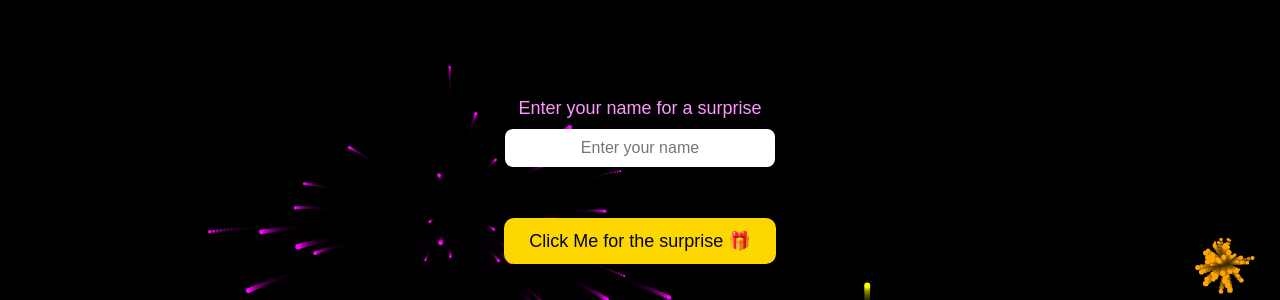
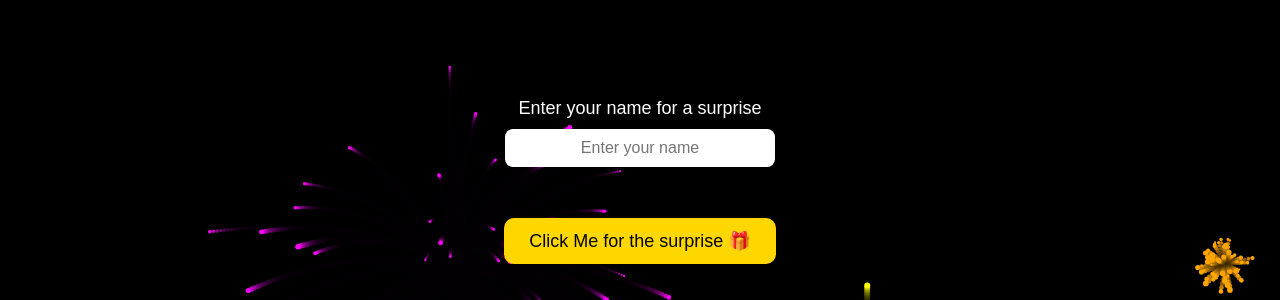
Before and after one commit to zoro-exe1710/html-x-python_2026, a Flask app: page / in a window 1280 px wide. Shown: the top 300 px of the page. Run offline with Flask 3, Linux system fonts and the light colour scheme.

Commit message:
Add files via upload

```diff
--- a/static/style.css
+++ b/static/style.css
@@ -3,7 +3,7 @@ body {
     margin: 0;
     text-align: center;
     background: black;
-    color: rgb(255, 150, 255);
+    color: rgb(255,255, 255);
     font-family: Arial, sans-serif;
     overflow: hidden;
     display: flex;
```
